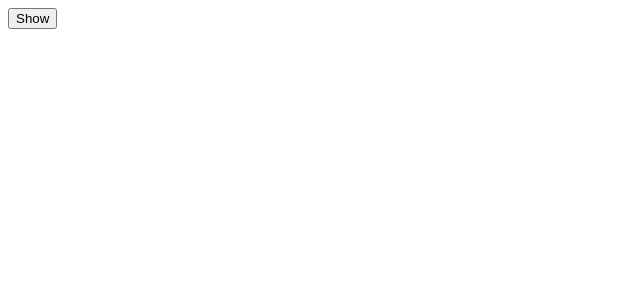
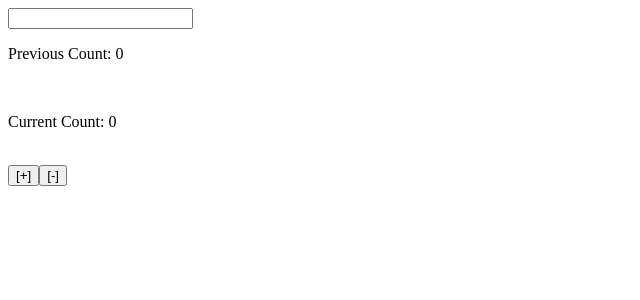
Before and after one commit to kunaladhav/playground, a React (Vite) app in the folder playground/: page / in a window 1280 px wide. Shown: the top 300 px of the page, without its empty margins (0-640 px from the left). Built offline with nearby package versions, Linux system fonts and the light colour scheme.

Commit message:
Completed Day 38 Assignment

```diff
--- a/playground/src/App.jsx
+++ b/playground/src/App.jsx
@@ -39,7 +39,8 @@
 // import UseEffectRun from "./components/UseEffectRun";
 // import TimerUse from "./Pages/TimerUse";
 // import KeydownPage from "./Pages/KeydownPage";
-import ResizePage from "./Pages/ResizePage";
+// import ResizePage from "./Pages/ResizePage";
+import EffectRefPage from "./Pages/EffectRefPage";
 
 function App() {
   // const [cart, setCart] = useState([]);
@@ -91,7 +92,8 @@ function App() {
         {/* <UseEffectRun /> */}
         {/* <TimerUse /> */}
         {/* <KeydownPage /> */}
-        <ResizePage />
+        {/* <ResizePage /> */}
+        <EffectRefPage />
       </div>
     </>
   );
--- /dev/null
+++ b/playground/src/Pages/EffectRefPage.jsx
@@ -0,0 +1,21 @@
+import { useState } from "react";
+import EffectRef from "../components/EffectRef";
+
+const EffectRefPage = () => {
+  const [text, setText] = useState("");
+
+  return (
+    <div>
+      <div>
+        <input
+          type="text"
+          value={text}
+          onChange={(e) => setText(e.target.value)}
+        />
+        <EffectRef />
+      </div>
+    </div>
+  );
+};
+
+export default EffectRefPage;
--- /dev/null
+++ b/playground/src/components/EffectRef.jsx
@@ -0,0 +1,32 @@
+import { useEffect, useRef, useState } from "react";
+
+const EffectRef = () => {
+  const [counter, setCounter] = useState(0);
+
+  const prevCount = useRef(0);
+
+  const increaseCounter = () => {
+    return setCounter((prev) => prev + 1);
+  };
+
+  const decreaseCounter = () => {
+    return setCounter((prev) => prev - 1);
+  };
+
+  useEffect(() => {
+    prevCount.current = counter;
+  }, [counter]);
+
+  return (
+    <div>
+      <div>
+        <p>Previous Count: {prevCount.current}</p> <br />
+        <p>Current Count: {counter}</p> <br />
+        <button onClick={() => increaseCounter()}>[+]</button>
+        <button onClick={() => decreaseCounter()}>[-]</button>
+      </div>
+    </div>
+  );
+};
+
+export default EffectRef;
```
